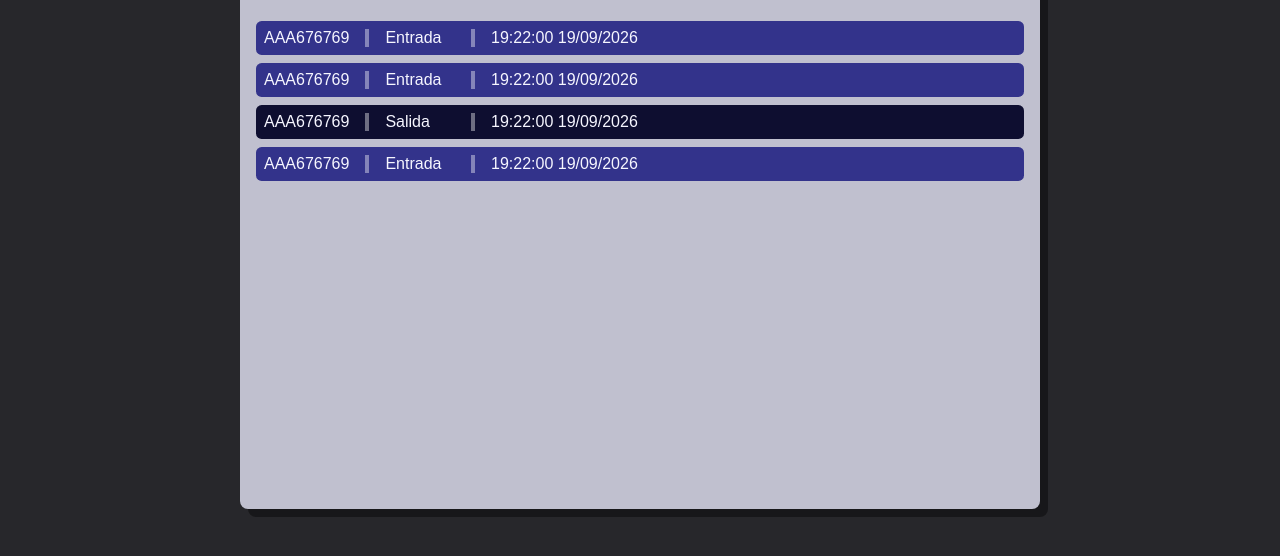
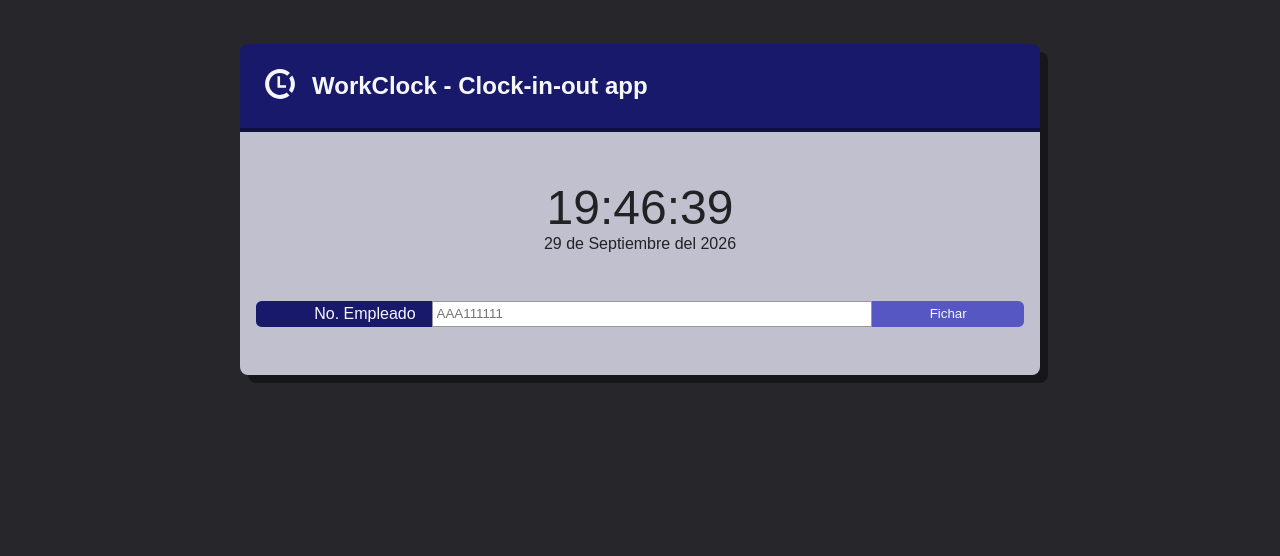
Before and after one commit to JCBarbaf/ClockWork, a website with bundled scripts: page view/clock-in-out-app.html in a window 1280 px wide. Shown: the part 202-758 px from the top of the page. Built offline with nearby package versions, Linux system fonts and the light colour scheme.

Commit message:
Real time clock

```diff
--- a/view/clock-in-out-app.html
+++ b/view/clock-in-out-app.html
@@ -18,7 +18,7 @@
         </nav>
     </header>
     <main class="web-main">
-        <div class="modal-container clock-app-modal">
+        <div class="modal-container clock-app-modal active">
             <div class="modal">
                 <header class="modal-header">
                     <div class="icon-container">
@@ -34,8 +34,8 @@
                 <main class="modal-main">
                     <div class="real-time-clock">
                         <div class="current-date-time-container">
-                            <p class="current-time">14:36:00</p>
-                            <p class="current-date">Lunes, 28 de septiembre 2026</p>
+                            <p class="current-time">00:00:00</p>
+                            <p class="current-date">Lunes, 1 de Enero 2000</p>
                         </div>
                     </div>
                     <div class="clock-in-out-form">
@@ -68,7 +68,7 @@
                 </main>
             </div>
         </div>
-        <div class="modal-container time-logs-modal active">
+        <div class="modal-container time-logs-modal">
             <div class="modal">
                 <div class="modal-header">
                     <div class="icon-container">
--- a/view/script/app.js
+++ b/view/script/app.js
@@ -1,3 +1,4 @@
 import './clock-app.js';
 import './worker-list.js';
-import './nav-menu.js'
+import './nav-menu.js';
+import './real-time-clock.js';
--- /dev/null
+++ b/view/script/real-time-clock.js
@@ -0,0 +1,19 @@
+const monthNames = ["Enero", "Febrero", "Marzo", "Abril", "Mayo", "Junio", "Julio", "Agosto", "Septiembre", "Octubre", "Noviembre", "Diciembre"];
+const currentTimeText = document.querySelector('.current-time');
+const currentDateText = document.querySelector('.current-date');
+
+let currDateTime;
+let lastDate;
+
+updateClock();
+
+function updateClock() {
+    currDateTime = new Date();
+    currentTimeText.innerHTML = `${String(currDateTime.getHours()).padStart(2, '0')}:${String(currDateTime.getMinutes()).padStart(2, '0')}:${String(currDateTime.getSeconds()).padStart(2, '0')}`;
+    setTimeout(updateClock, 1000);
+    if (currDateTime.getDate() != lastDate) {
+        lastDate = currDateTime.getDate();
+        currentDateText.innerHTML = `${currDateTime.getDate()} de ${monthNames[currDateTime.getMonth()]} del ${currDateTime.getFullYear()}`
+        console.log(currDateTime.getDate())
+    }
+}
```
